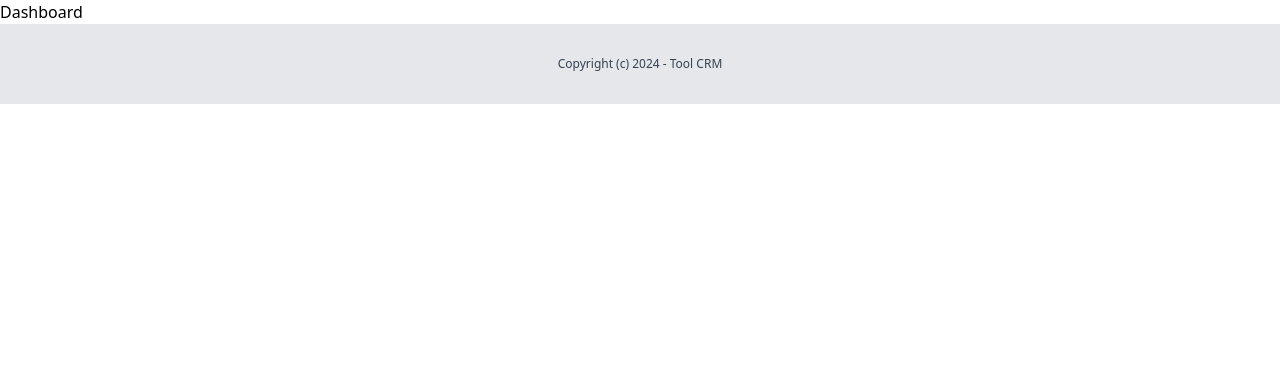
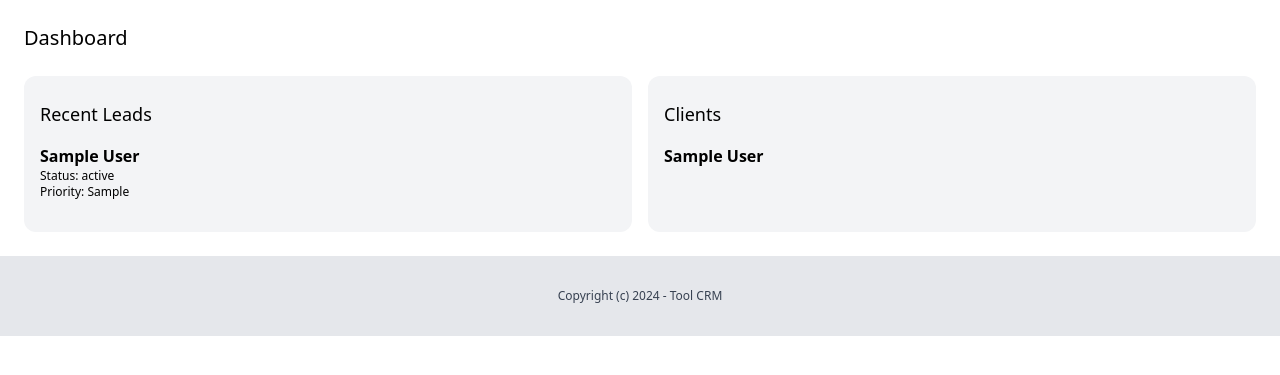
Before and after one commit to jayuchawla/django-crm, a Django app: template toolcrm/dashboard/templates/dashboard/dashboard.html in a window 1280 px wide. Shown: the part 72-447 px from the top of the page. Run offline with Django 3.2, Linux system fonts and the light colour scheme; tables that the repository leaves empty hold one stand-in row (values such as "Sample post"); the template is opened without the code that fills it: values that come from a table or form of the project are taken from there, most other values are stand-ins (such as "Sample title", 1, 10 or a date in 2020); parts of the project's set-up code (start-up, migrations or seed data) failed here and were passed over; some libraries are stand-ins or nearby versions.

Commit message:
populating dashboard with recent clients, leads

```diff
--- a/toolcrm/dashboard/templates/dashboard/dashboard.html
+++ b/toolcrm/dashboard/templates/dashboard/dashboard.html
@@ -3,5 +3,41 @@
 {% block title %}Dashboard{% endblock %}
 
 {% block content %}
-    Dashboard
+    <div class="py-6 px-6">
+        <h1 class="mb-6 text-xl">Dashboard</h1>
+        <div class="flex space-x-4">
+            <div class="w-1/2 bg-gray-100 px-4 py-6 leads rounded-xl">
+                <h2 class="mb-4 text-lg">Recent Leads</h1>
+                {% if not leads %}
+                    <p class="py-4 px-2 font-semibold w-full">No Leads Yet!</p>
+                {% else %}
+                    {% for lead in leads %}
+                        <a href="{% url 'lead_detail' lead.id %}">
+                            <div class="mb-2 lead">
+                                <h3 class="font-semibold">{{ lead.first_name }} {{ lead.last_name }}</h3>
+                                <p class="text-xs">Status: {{ lead.get_status_display }}</p>
+                                <p class="text-xs">Priority: {{ lead.get_priority_display }}</p>
+                            </div>
+                        </a>
+                    {% endfor %}
+                {% endif %}
+            </div>
+
+            <div class="w-1/2 bg-gray-100 px-4 py-6 clients rounded-xl">
+                <h1 class="mb-4 text-lg">Clients</h1>
+                {% if not clients %}
+                    <p class="py-4 px-2 font-semibold w-full">No Clients Yet!</p>
+                {% else %}
+                    {% for client in clients %}
+                        <a href="{% url 'client_detail' client.id %}">
+                            <div class="mb-2 client">
+                                <h3 class="font-semibold">{{ client.first_name }} {{ client.last_name }}</h3>
+                            </div>
+                        </a>
+                    {% endfor %}
+                {% endif %}
+            </div>
+        </div>
+    </div>
+
 {% endblock %}
```
Also changed, not shown: toolcrm/dashboard/views.py (+10 -1 lines).
